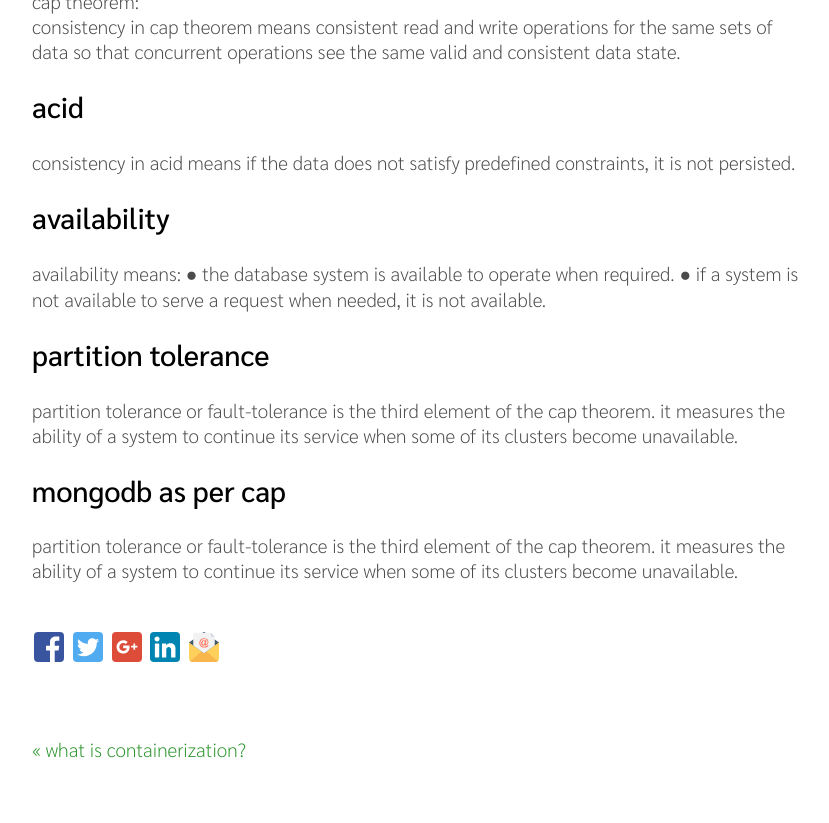
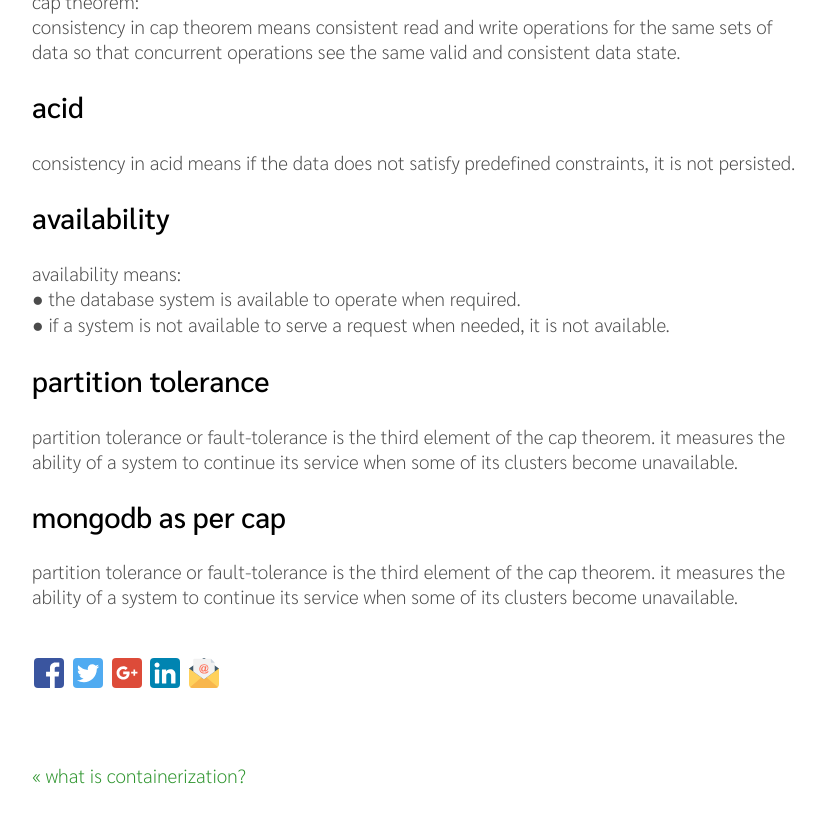
Before and after one commit to EngineITOps/EngineITOps.github.io, a Jekyll site: the page built from _posts/2019-02-10-type_of_nosql.md, in a window 1280 px wide and 900 px high, scrolled down 4347 px. Shown: the top 823 px of the window, without its empty margins (224-1053 px from the left). Built offline with Jekyll 4.4.1, drawn with Linux system fonts in a browser that asks for light colours.

```diff
--- a/_posts/2019-02-10-type_of_nosql.md
+++ b/_posts/2019-02-10-type_of_nosql.md
@@ -91,13 +91,13 @@ Consistency in CAP theorem means consistent read and write operations for the sa
 ## ACID
 Consistency in ACID means if the data does not satisfy predefined constraints, it is not persisted.<br>
 
-## Availability
-Availability means:
-● The database system is available to operate when required.
-● If a system is not available to serve a request when needed, it is not available.
+## Availability<br>
+Availability means:<br>
+● The database system is available to operate when required.<br>
+● If a system is not available to serve a request when needed, it is not available.<br>
 
 ## Partition Tolerance
-Partition tolerance or fault-tolerance is the third element of the CAP theorem. It measures the ability of a system to continue its service when some of its clusters become unavailable.
+Partition tolerance or fault-tolerance is the third element of the CAP theorem. It measures the ability of a system to continue its service when some of its clusters become unavailable.<br>
 
 ## MongoDB As per CAP
- Partition tolerance or fault-tolerance is the third element of the CAP theorem. It measures the ability of a system to continue its service when some of its clusters become unavailable.
+ Partition tolerance or fault-tolerance is the third element of the CAP theorem. It measures the ability of a system to continue its service when some of its clusters become unavailable.<br>
```
